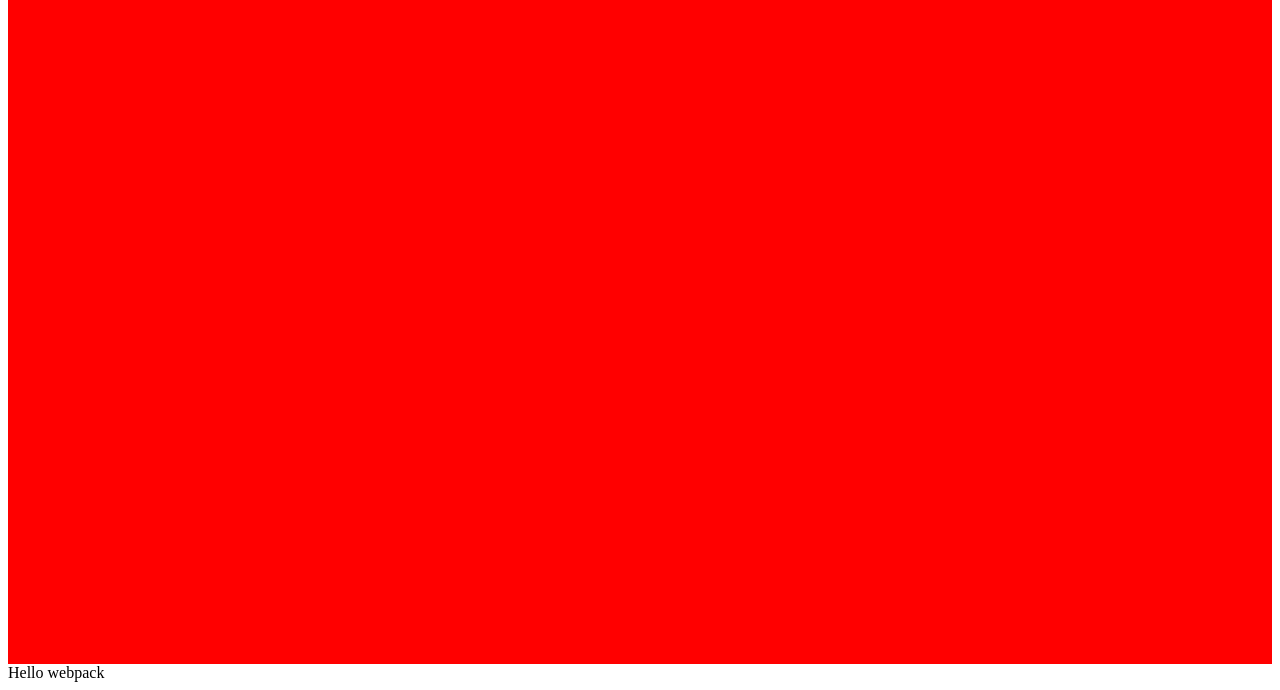
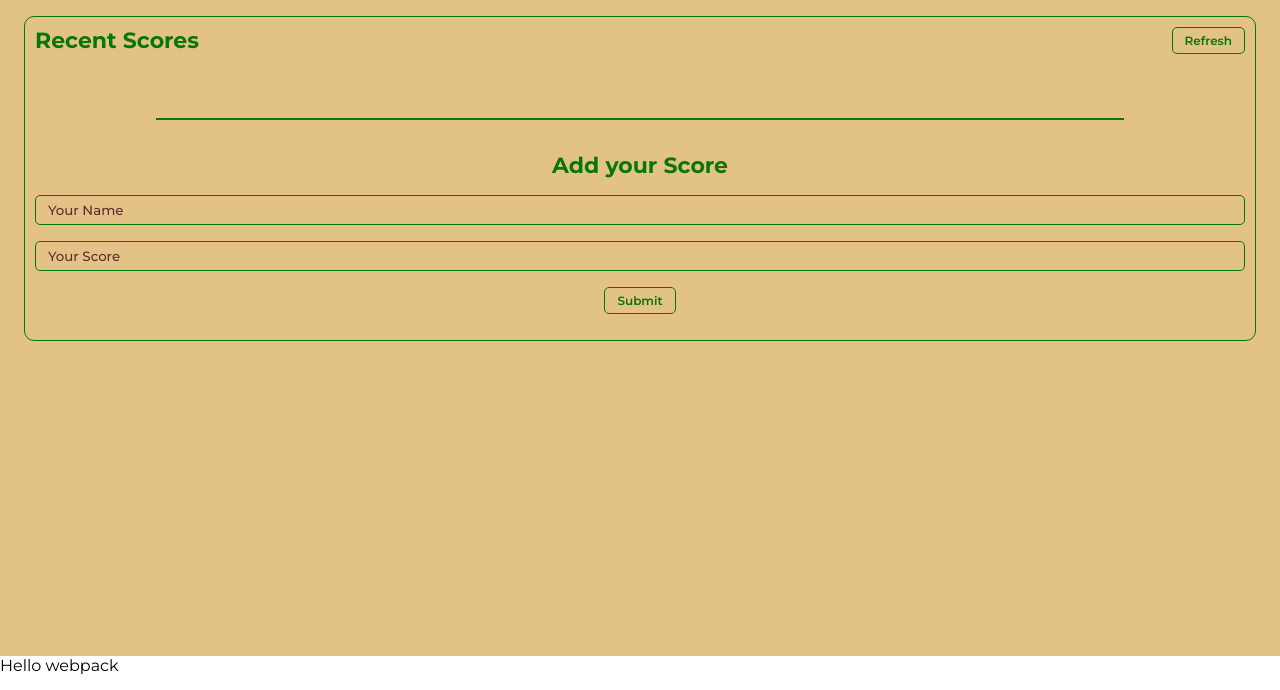
Before and after one commit to Chaseknis/leaderboard, a website built with webpack: page src/index.html in a window 1280 px wide. Shown: the part 144-834 px from the top of the page. Built offline with nearby package versions, Linux system fonts and the light colour scheme.

Commit message:
Add leaderboard UI

```diff
--- a/src/index.html
+++ b/src/index.html
@@ -4,9 +4,40 @@
     <meta charset="UTF-8">
     <meta name="viewport" content="width=device-width, initial-scale=1.0">
     <title>Leaderboard</title>
+    <link rel="preconnect" href="https://fonts.googleapis.com">
+    <link rel="preconnect" href="https://fonts.gstatic.com" crossorigin>
+    <link href="https://fonts.googleapis.com/css2?family=Montserrat:ital,wght@0,100;0,200;0,300;0,400;0,500;0,600;0,700;0,800;0,900;1,100;1,200;1,300;1,400;1,500;1,600;1,700;1,800;1,900&display=swap" rel="stylesheet">
 </head>
 <body>
     <main>
+        <div class="main_contents">
+            <h1>
+                Leader<span>board</span>
+            </h1>
+            <div class="main_contents_wrapper">
+                <div class="score_container">
+                    <div class="score_title">
+                        <h2>Recent Scores</h2>
+                        <button>Refresh</button>
+                    </div>
+                    <div class="score_wrapper">
+
+                    </div>
+                </div>
+                <hr>
+                <div class="form_container">
+                    <h2>Add your Score</h2>
+                    <form action="">
+                        <input type="name" placeholder="Your Name" required>
+                        <input type="text" placeholder="Your Score" required>
+                        <button type="submit">Submit</button>
+                    </form>
+
+                </div>
+
+            </div>
+
+        </div>
 
     </main>
 </body>
--- a/src/style.css
+++ b/src/style.css
@@ -1,5 +1,119 @@
+* {
+  margin: 0;
+  padding: 0;
+  box-sizing: border-box;
+  font-family: 'Montserrat', sans-serif;
+}
+
 main {
-    width: 100%;
-    height: 100vh;
-    background-color: red;
-  }
+  width: 100%;
+  height: 100vh;
+  background-color: #e2c286;
+}
+
+.main_contents {
+  width: 100%;
+  padding: 16pt 24px;
+  display: flex;
+  flex-direction: column;
+}
+h1 {
+  font-size: 38px;
+  color: rgb(8, 119, 8);
+  font-style: italic;
+  padding-top: 60px;
+}
+
+span {
+  font-size: 38px;
+  color: #a30d0d;
+}
+
+.main_contents_wrapper {
+  width: 100%;
+  display: flex;
+  flex-direction: column;
+  justify-content: center;
+  border: 1px solid rgb(8, 119, 8);
+  border-radius: 10px;
+  padding: 10px;
+  margin-top: 2rem;
+}
+
+.score_container {
+  display: flex;
+  flex-direction: column;
+  align-items: flex-start;
+  justify-content: space-between;
+}
+
+.score_title {
+  width: 100%;
+  display: flex;
+  align-items: center;
+  justify-content: space-between;
+}
+
+h2 {
+  font-size: 22px;
+  color: #087708;
+  font-weight: 700;
+}
+
+.score_title h2 {
+  width: 100%;
+}
+
+button {
+  background-color: transparent;
+  border: 1px solid rgb(8, 119, 8);
+  border-radius: 5px;
+  color: #087708;
+  padding: 5px 12px;
+  font-size: 12px;
+  font-weight: 600;
+}
+
+hr {
+  width: 80%;
+  border: 1px solid #087708;
+  align-self: center;
+  margin: 4rem 0 2rem 0;
+}
+
+.form_container {
+  width: 100%;
+  display: flex;
+  flex-direction: column;
+  align-items: center;
+  justify-content: center;
+}
+
+form {
+  width: 100%;
+  display: flex;
+  flex-direction: column;
+  align-items: center;
+  padding: 1rem 0;
+  gap: 1rem;
+}
+
+form button {
+  align-self: center;
+}
+
+form h2 {
+  text-align: center;
+}
+input {
+  width: 100%;
+  border-radius: 5px;
+  padding: 6px 12px;
+  background-color: #e2c286;
+  border: 1px solid rgb(8, 119, 8);
+}
+
+input::placeholder {
+  font-weight: 500;
+  color: #622d2d;
+}
```
Also changed, not shown: dist/index.html, dist/main.bundle.js (added), dist/main.js (deleted), dist/main.js.LICENSE.txt (deleted), dist/runtime.bundle.js (added).
